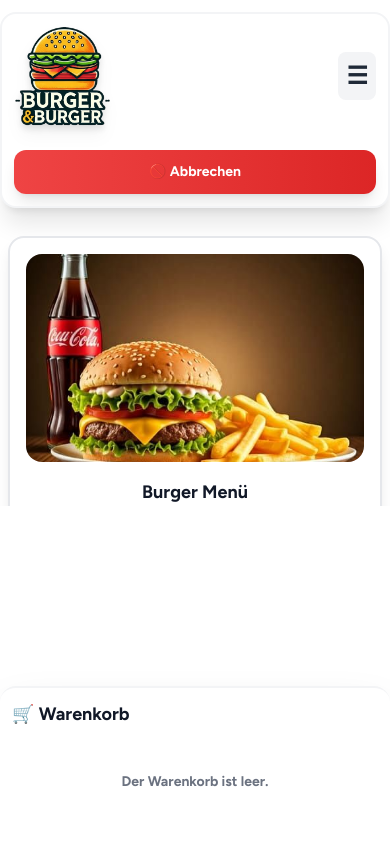
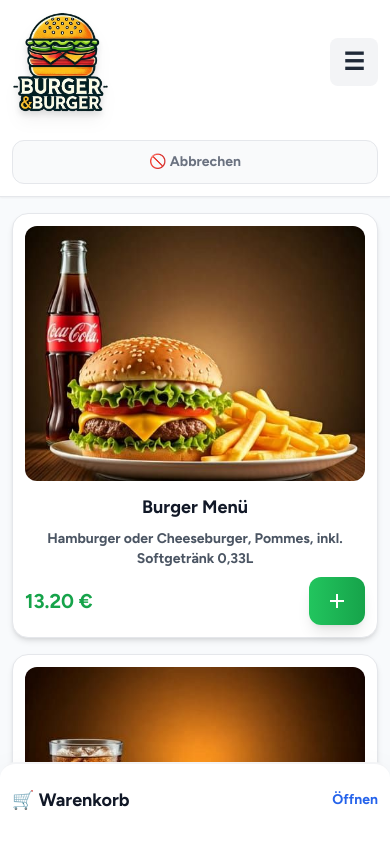
Before and after one commit to simonm675/order_terminal, a React (Vite) app: page /order in a window 390 px wide. Built offline with nearby package versions, Linux system fonts and the light colour scheme.

Commit message:
refactor: Optimize cart management and enhance UI components

```diff
--- a/src/App.jsx
+++ b/src/App.jsx
@@ -1,4 +1,4 @@
-import React, { useState, useEffect } from "react";
+import React, { useState } from "react";
 import { Routes, Route, useLocation } from "react-router-dom";
 import "./components/App.css";
 import { AnimatePresence } from "framer-motion";
@@ -16,35 +16,29 @@
   const [cart, setCart] = useState([]);
 
   const addToCart = (product) => {
-    try {
-      const index = cart.findIndex((item) => item.id === product.id);
+    setCart((currentCart) => {
+      const itemPrice = Number(product.finalPrice ?? product.price);
+      const productId = String(product.id);
+      const index = currentCart.findIndex((item) => item.id === product.id);
+
       if (index === -1) {
-        // Behalte finalPrice bei angepassten Produkten
-        setCart([...cart, {
-          ...product,
-          quantity: 1,
-          price: product.finalPrice || product.price,
-          finalPrice: product.finalPrice || product.price
-        }]);
-      } else {
-        const updatedCart = [...cart];
-        updatedCart[index].quantity++;
-        setCart(updatedCart);
+        return [
+          ...currentCart,
+          {
+            ...product,
+            id: productId,
+            quantity: 1,
+            price: itemPrice,
+            finalPrice: itemPrice,
+          },
+        ];
       }
-    } catch (error) {
-      console.error("Error adding to cart:", error);
-    }
+
+      return currentCart.map((item, itemIndex) =>
+        itemIndex === index ? { ...item, quantity: item.quantity + 1 } : item
+      );
+    });
   };
-
-  // useEffect, um den Rechtsklick zu deaktivieren
-  useEffect(() => {
-    const disableRightClick = (e) => e.preventDefault();
-    document.addEventListener("contextmenu", disableRightClick);
-
-    return () => {
-      document.removeEventListener("contextmenu", disableRightClick);
-    };
-  }, []);
 
   return (
     <ErrorBoundary>
--- a/src/components/Category.jsx
+++ b/src/components/Category.jsx
@@ -60,7 +60,7 @@
   }, [clickedCategory]);
 
   return (
-    <div className="relative flex flex-col justify-between bg-white shadow-xl px-3 py-3 mb-3 mt-3 ml-0 lg:ml-3 mr-0 lg:mr-3 w-full lg:w-auto lg:min-w-[280px] lg:max-w-[300px] overflow-hidden rounded-2xl border-2 border-gray-100">
+    <div className="relative z-20 flex w-full flex-col justify-between border-b border-gray-200 bg-white px-3 py-3 shadow-sm lg:my-3 lg:ml-3 lg:mr-3 lg:w-auto lg:min-w-[280px] lg:max-w-[300px] lg:overflow-hidden lg:rounded-2xl lg:border-2 lg:border-gray-100 lg:shadow-xl">
       {/* Oberer Bereich mit Bild und Button nebeneinander */}
       <div className="flex items-center justify-between mb-3">
         {/* Logo */}
@@ -76,7 +76,7 @@
         {/* Button für Kategorien (nur auf mobilen Geräten) */}
         <motion.button
           onClick={() => setIsMenuVisible(!isMenuVisible)}
-          className="lg:hidden bg-gray-100 p-2 rounded-lg text-gray-800"
+          className="min-h-[48px] min-w-[48px] rounded-lg bg-gray-100 p-2 text-gray-800 lg:hidden"
           whileTap={{ scale: 0.95 }}
         >
           <span className="text-2xl">{isMenuVisible ? "✕" : "☰"}</span>
@@ -90,7 +90,7 @@
         } lg:block`}
         style={{ maxHeight: "calc(100vh - 300px)" }}
         initial={false}
-        animate={{ opacity: isMenuVisible || window.innerWidth >= 1024 ? 1 : 0 }}
+        animate={{ opacity: 1 }}
         transition={{ duration: 0.3 }}
       >
         {[
@@ -132,7 +132,7 @@
       {/* Bestellvorgang abbrechen */}
       <motion.button
         onClick={handleCancel}
-        className="bg-gradient-to-r from-red-500 to-red-600 text-white w-full py-3 mt-3 font-bold text-sm lg:text-base rounded-xl shadow-lg"
+        className="mt-4 min-h-[44px] w-full rounded-xl border border-gray-200 bg-gray-50 py-2.5 text-sm font-semibold text-gray-500 shadow-none transition-colors hover:border-red-200 hover:bg-red-50 hover:text-red-600 lg:text-sm"
         whileTap={{ scale: 0.97 }}
         initial={{ opacity: 0 }}
         animate={{ opacity: 1 }}
--- a/src/components/OrderItems.jsx
+++ b/src/components/OrderItems.jsx
@@ -18,7 +18,7 @@
   return (
     <>
       <motion.div
-        className="relative grid grid-cols-1 sm:grid-cols-2 lg:grid-cols-2 2xl:grid-cols-3 gap-4 lg:gap-6 w-full mt-4 mb-4 pb-20 lg:pb-4"
+        className="relative grid grid-cols-1 gap-4 py-4 sm:grid-cols-2 lg:grid-cols-2 lg:gap-5 lg:py-5 2xl:grid-cols-3"
         key={products.length}
         initial={{ y: 100, opacity: 0 }}
         animate={{ y: 0, opacity: 1 }}
@@ -27,11 +27,11 @@
         {products.map((product) => (
           <motion.div
             key={product.id}
-            className="bg-white border-2 border-gray-200 rounded-2xl shadow-lg p-4 lg:p-5 relative h-auto"
+            className="relative flex h-full flex-col rounded-2xl border border-gray-200 bg-white p-3 shadow-md sm:p-4 lg:p-5"
             initial={{ opacity: 0, scale: 0.9 }}
             animate={{ opacity: 1, scale: 1 }}
           >
-            <div className="w-full h-52 lg:h-64 rounded-2xl overflow-hidden mb-4 bg-gradient-to-br from-gray-50 to-gray-100">
+            <div className="mb-3 aspect-[4/3] w-full overflow-hidden rounded-xl bg-gradient-to-br from-gray-50 to-gray-100 lg:mb-4">
               <motion.img
                 src={product.image}
                 alt={product.name}
@@ -44,15 +44,15 @@
             <h3 className="text-lg lg:text-xl font-bold text-center text-gray-900 line-clamp-2">
               {product.name}
             </h3>
-            <p className="text-sm lg:text-base text-center text-gray-600 mt-2 mb-16 line-clamp-2">
+            <p className="mb-14 mt-2 line-clamp-3 text-center text-sm text-gray-600 lg:text-base">
               {product.description}
             </p>
-            <div className="absolute bottom-4 left-4 right-4 flex items-center justify-between">
-              <p className="text-2xl lg:text-3xl font-bold text-green-600">
+            <div className="absolute bottom-3 left-3 right-3 flex items-center justify-between gap-2 sm:bottom-4 sm:left-4 sm:right-4">
+              <p className="text-xl font-bold text-green-600 lg:text-2xl">
                 {product.price.toFixed(2)} €
               </p>
               <motion.button
-                className="bg-gradient-to-r from-green-500 to-green-600 text-white px-4 py-3 lg:px-5 lg:py-4 rounded-xl shadow-lg flex items-center gap-2 font-bold"
+                className="flex min-h-[46px] items-center gap-2 rounded-xl bg-gradient-to-r from-green-500 to-green-600 px-4 py-3 font-bold text-white shadow-lg lg:px-5 lg:py-4"
                 onClick={() => handleAddToCart(product)}
                 aria-label={`Add ${product.name} to cart`}
                 whileTap={{ scale: 0.95 }}
--- a/src/components/OrderPage.jsx
+++ b/src/components/OrderPage.jsx
@@ -85,13 +85,13 @@
   }, []);
 
   return (
-    <div className="relative flex flex-col lg:flex-row w-screen h-screen select-none overflow-hidden bg-white">
+    <div className="relative flex min-h-screen w-full flex-col select-none bg-slate-50 lg:h-screen lg:flex-row lg:overflow-hidden">
 
       {/* Category section */}
       <Category filterProducts={setCategory} setCart={setCart} />
 
       {/* Product section */}
-      <div className="flex-1 overflow-y-auto px-2 lg:px-3">
+      <div className="min-w-0 flex-1 px-3 pb-28 sm:px-4 lg:overflow-y-auto lg:px-3 lg:pb-4">
         <OrderItems
           products={filteredProducts}
           addToCart={addToCart}
--- a/src/components/ShoppingCart.jsx
+++ b/src/components/ShoppingCart.jsx
@@ -1,9 +1,10 @@
-import React, { useMemo } from "react";
+import React, { useMemo, useState } from "react";
 import { motion, AnimatePresence } from "framer-motion";
 import { useNavigate } from "react-router-dom";
 
 const ShoppingCart = ({ cart, handleRemoveClick, setCart }) => {
   const navigate = useNavigate();
+  const [isExpanded, setIsExpanded] = useState(false);
 
   const totalAmount = useMemo(() => {
     return cart.reduce((acc, curr) => {
@@ -176,26 +177,32 @@
 
       {/* Mobile (unter lg) */}
       <motion.div
-        className="lg:hidden fixed bottom-0 left-0 right-0 bg-white shadow-2xl border-t-2 border-gray-100 rounded-t-2xl z-40 box-border"
+        className={`lg:hidden fixed bottom-0 left-0 right-0 overflow-hidden bg-white shadow-2xl border-t-2 border-gray-100 rounded-t-2xl z-40 box-border transition-[max-height] duration-300 ${isExpanded ? "max-h-[78vh]" : "max-h-[104px]"}`}
         initial={{ y: 100, opacity: 0 }}
         animate={{ y: 0, opacity: 1 }}
         transition={{ duration: 0.5 }}
       >
         <div className="max-w-full px-3 py-3 max-h-[40vh] flex flex-col">
-          <div className="flex items-center justify-between mb-3">
+          <button
+            type="button"
+            onClick={() => setIsExpanded((expanded) => !expanded)}
+            className="flex min-h-[48px] w-full items-center justify-between mb-2 text-left"
+            aria-expanded={isExpanded}
+          >
             <h2 className="text-lg font-bold text-gray-900 flex items-center gap-2">
               🛒 Warenkorb
               {cart.length > 0 && (
                 <span className="bg-gradient-to-r from-blue-500 to-blue-600 text-white px-2 py-0.5 rounded-full text-xs font-bold">{cart.length}</span>
               )}
             </h2>
-          </div>
+            <span className="text-sm font-bold text-blue-600">{isExpanded ? "Schließen" : cart.length ? `${totalAmount} €` : "Öffnen"}</span>
+          </button>
 
-          {cart.length === 0 ? (
+          {isExpanded && cart.length === 0 ? (
             <div className="text-gray-500 flex flex-col items-center justify-center py-8 text-center flex-1">
               <p className="text-sm mb-2">Der Warenkorb ist leer.</p>
             </div>
-          ) : (
+          ) : isExpanded ? (
             <div className="flex-1 overflow-y-auto min-h-0 mb-3">
               <AnimatePresence>
                 {cart.map((item) => {
@@ -284,9 +291,9 @@
                 })}
               </AnimatePresence>
             </div>
-          )}
+          ) : null}
 
-          {cart.length > 0 && (
+          {isExpanded && cart.length > 0 && (
             <div className="border-t-2 border-gray-100 pt-3">
               <div className="flex justify-between text-sm mb-3">
                 <p className="font-bold text-gray-700">Summe:</p>
@@ -316,7 +323,7 @@
       </motion.div>
 
       {/* Spacing für mobile Bottom Sheet */}
-      <div className="lg:hidden h-[40vh]" />
+      <div className="lg:hidden h-[104px]" />
     </>
   );
 };
--- a/src/index.css
+++ b/src/index.css
@@ -1,5 +1,5 @@
+@import './styles/glassmorphism.css';
+
 @tailwind base;
 @tailwind components;
 @tailwind utilities;
-
-@import './styles/glassmorphism.css';
--- a/src/main.jsx
+++ b/src/main.jsx
@@ -16,7 +16,7 @@
 
 
 if ('serviceWorker' in navigator) {
-  navigator.serviceWorker.register('/service-worker.js').then((registration) => {
+  navigator.serviceWorker.register('/serviceworker.js').then((registration) => {
     console.log('Service Worker registriert:', registration);
   }).catch((error) => {
     console.log('Service Worker Fehler:', error);
```
Also changed, not shown: src/components/LandingPage.jsx (+15 -24 lines), src/components/PaymentMethods.jsx (+4 -4 lines), src/components/ProductCustomizationModal.jsx (+11 -11 lines).
